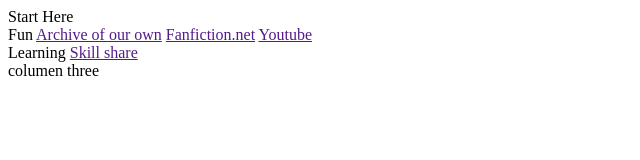
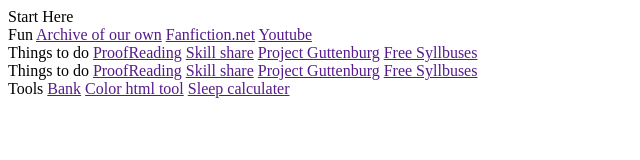
Before and after one commit to grapedragon/start-here, a plain HTML site: page index.html in a window 1280 px wide. Shown: the whole page, without its empty margins (0-640 px from the left). Drawn offline with Linux system fonts and the light colour scheme.

Commit message:
added another columen

```diff
--- a/index.html
+++ b/index.html
@@ -15,12 +15,24 @@
                 <a href="">Youtube</a>
             </div>
             <div class="col2">
-                Learning
+                Things to do
+                <a href="">ProofReading</a>
                 <a href="">Skill share</a>
-                <a href=""> </a>
+                <a href="">Project Guttenburg</a>
+                <a href="">Free Syllbuses</a>
             </div>
             <div class="col3">
-                columen three
+                Things to do
+                <a href="">ProofReading</a>
+                <a href="">Skill share</a>
+                <a href="">Project Guttenburg</a>
+                <a href="">Free Syllbuses</a>
+            </div>
+            <div class="col4">
+                Tools
+                <a href="">Bank</a>
+                <a href="">Color html tool</a>
+                <a href="">Sleep calculater</a>
             </div>
         </main>
         <footer>
```
